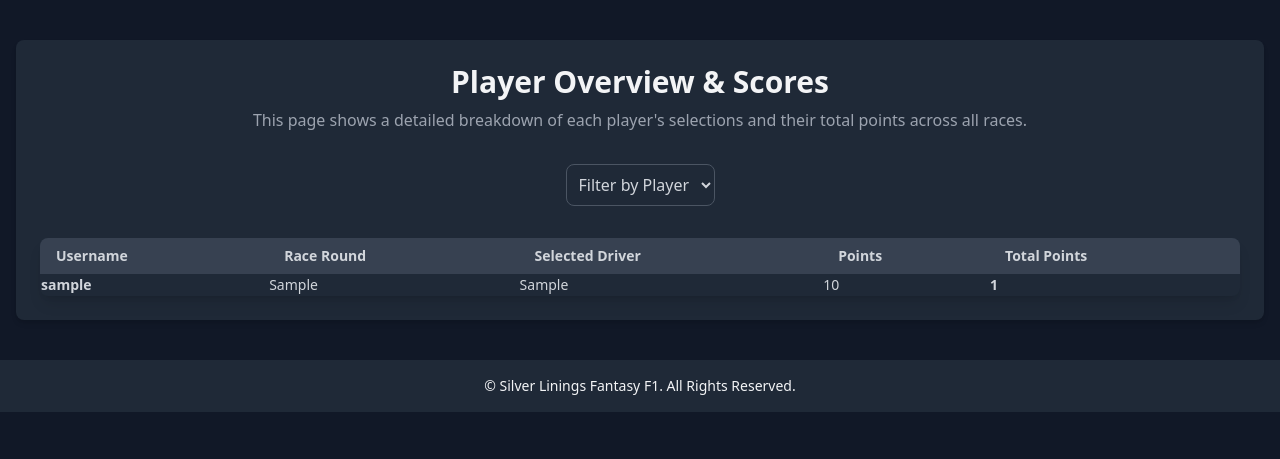
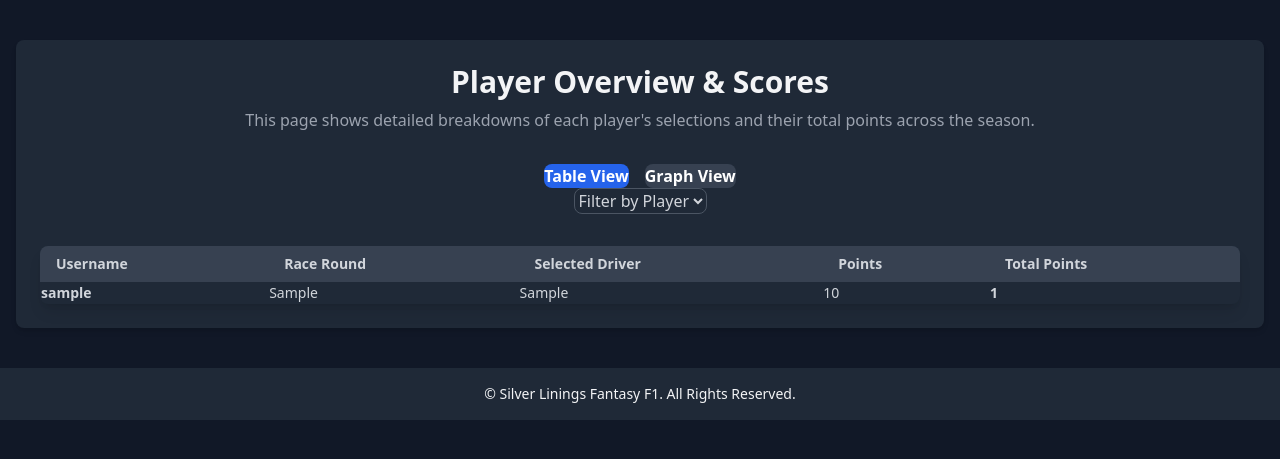
Before and after one commit to benkohane/FantasyF1, a Flask app: template templates/scores.html in a window 1280 px wide. Shown: the part 68-527 px from the top of the page. Run offline with Flask 3, Linux system fonts and the light colour scheme; the template is opened without the code that fills it: most values are stand-ins (such as "Sample title", 1, 10 or a date in 2020).

Commit message:
Adding graph and font

```diff
--- a/templates/scores.html
+++ b/templates/scores.html
@@ -5,12 +5,19 @@
 {% block content %}
 <div class="text-center mb-8">
   <h2 class="text-3xl font-semibold text-gray-100">Player Overview & Scores</h2>
-  <p class="text-gray-400 mt-2">This page shows a detailed breakdown of each player's selections and their total points across all races.</p>
+  <p class="text-gray-400 mt-2">This page shows detailed breakdowns of each player's selections and their total points across the season.</p>
 </div>
 
-<!-- Filters -->
+<!-- Tabs for switching views -->
+<div class="flex justify-center mb-6 space-x-4">
+  <button id="toggle-table" class="tab-btn bg-blue-600 text-white font-semibold px-6 py-3 rounded-lg hover:bg-blue-700 focus:ring-2 focus:ring-blue-400 transition duration-300 ease-in-out">Table View</button>
+  <button id="toggle-chart" class="tab-btn bg-gray-700 text-white font-semibold px-6 py-3 rounded-lg hover:bg-gray-800 focus:ring-2 focus:ring-blue-400 transition duration-300 ease-in-out">Graph View</button>
+</div>
+
+<!-- Table Container -->
+<div id="table-container" class="block">
   <div class="flex justify-center mb-8">
-  <select id="filter-username" class="bg-gray-800 text-gray-300 border border-gray-600 rounded-lg p-2 focus:outline-none focus:ring-2 focus:ring-blue-500 mx-2">
+    <select id="filter-username" class="bg-gray-800 text-gray-300 border border-gray-600 rounded-lg p-3 focus:outline-none focus:ring-2 focus:ring-blue-500 mx-2">
       <option value="">Filter by Player</option>
       {% for username in user_data.keys() %}
         <option value="{{ username }}">{{ username }}</option>
@@ -49,23 +56,96 @@
       </tbody>
     </table>
   </div>
+</div>
+
+<!-- Chart Container -->
+<div id="chart-container" class="hidden">
+  <h3 class="text-2xl font-semibold mt-8 mb-4 text-gray-100">Points Over Time</h3>
+  <canvas
+    id="lineChart"
+    class="w-full bg-gray-800 rounded-lg p-4"
+    aria-label="Line chart showing user points over time"
+    role="img">
+  </canvas>
+</div>
+
+<script src="https://cdn.jsdelivr.net/npm/chart.js"></script>
+<script>
+  async function fetchChartData() {
+    try {
+      const response = await fetch('/chart_data');
+      if (!response.ok) {
+        throw new Error(`Failed to fetch chart data: ${response.statusText}`);
+      }
+      const data = await response.json();
+      const datasets = [];
+      let userIndex = 0;
+      const generateColor = (index) => `hsl(${(index * 137.5) % 360}, 70%, 50%)`;
+
+      for (const [username, details] of Object.entries(data)) {
+        datasets.push({
+          label: username,
+          data: details.race_rounds.map((round, i) => ({ x: round, y: details.points[i] })),
+          borderColor: generateColor(userIndex),
+          borderWidth: 2,
+          tension: 0.3,
+          fill: false,
+        });
+        userIndex++;
+      }
+
+      const ctx = document.getElementById('lineChart').getContext('2d');
+      new Chart(ctx, {
+        type: 'line',
+        data: { datasets },
+        options: {
+          responsive: true,
+          plugins: {
+            legend: { position: 'top', labels: { color: '#ffffff' } },
+            title: { display: true, text: 'User Points Over Time', color: '#ffffff', font: { size: 16 } },
+          },
+          scales: {
+            x: {
+              title: { display: true, text: 'Race Round', color: '#ffffff' },
+              type: 'linear',
+              ticks: { color: '#ffffff' },
+              grid: { color: 'rgba(255, 255, 255, 0.2)' },
+            },
+            y: {
+              title: { display: true, text: 'Points', color: '#ffffff' },
+              ticks: { color: '#ffffff' },
+              grid: { color: 'rgba(255, 255, 255, 0.2)' },
+            },
+          },
+        },
+      });
+    } catch (error) {
+      console.error('Error rendering the chart:', error);
+    }
+  }
+  fetchChartData();
+</script>
 
 <script>
     document.addEventListener('DOMContentLoaded', function () {
     const filterUsername = document.getElementById('filter-username');
     const rows = document.querySelectorAll('tbody tr');
+    const chartContainer = document.getElementById('chart-container');
+    const tableContainer = document.getElementById('table-container');
+    const toggleChartBtn = document.getElementById('toggle-chart');
+    const toggleTableBtn = document.getElementById('toggle-table');
 
-    // Add event listener for username filter
+    // Make sure we have the default view set correctly when the page loads
+    tableContainer.style.display = 'block'; // Table should be shown by default
+    chartContainer.style.display = 'none'; // Chart should be hidden by default
+
+    // Event listener for the username filter
     filterUsername.addEventListener('change', filterRows);
 
-    // Function to filter rows based on username
     function filterRows() {
       const usernameFilter = filterUsername.value;
-
       rows.forEach(row => {
         const usernameCell = row.dataset.username;
-
-        // If username matches the filter, show the row, otherwise hide it
         if (usernameFilter && usernameCell !== usernameFilter) {
           row.style.display = 'none';
         } else {
@@ -73,7 +153,26 @@
         }
       });
     }
+
+    // Toggle table view when clicked
+    toggleTableBtn.addEventListener('click', function () {
+      console.log('Table view clicked');
+      tableContainer.style.display = 'block';  // Show table
+      chartContainer.style.display = 'none';  // Hide chart
+      toggleTableBtn.classList.add('bg-blue-600', 'hover:bg-blue-700');
+      toggleChartBtn.classList.remove('bg-blue-600', 'hover:bg-blue-700');
+    });
+
+    // Toggle chart view when clicked
+    toggleChartBtn.addEventListener('click', function () {
+      console.log('Chart view clicked');
+      chartContainer.style.display = 'block';  // Show chart
+      tableContainer.style.display = 'none';  // Hide table
+      toggleChartBtn.classList.add('bg-blue-600', 'hover:bg-blue-700');
+      toggleTableBtn.classList.remove('bg-blue-600', 'hover:bg-blue-700');
+    });
   });
   </script>
 
+
 {% endblock %}
```
Also changed, not shown: app3.py (+37 -2 lines), templates/index.html (+20 -14 lines). Lines whose indentation alone changed are shown as unchanged.
